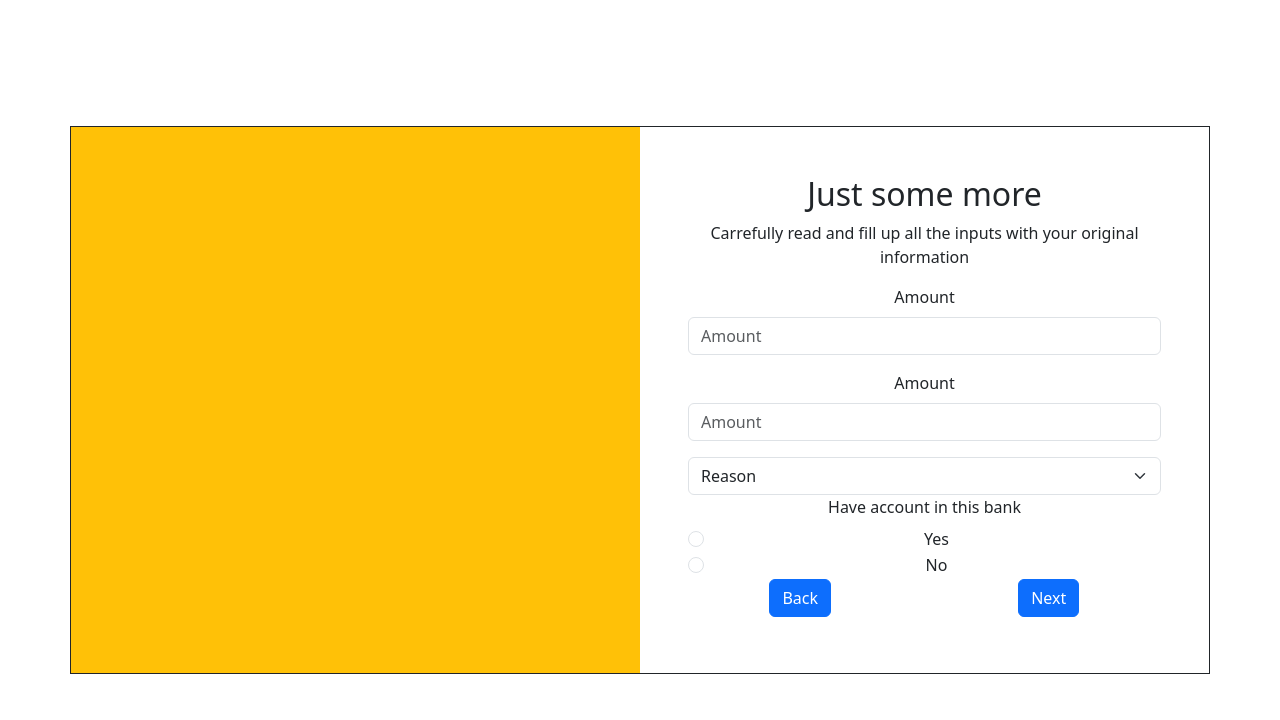
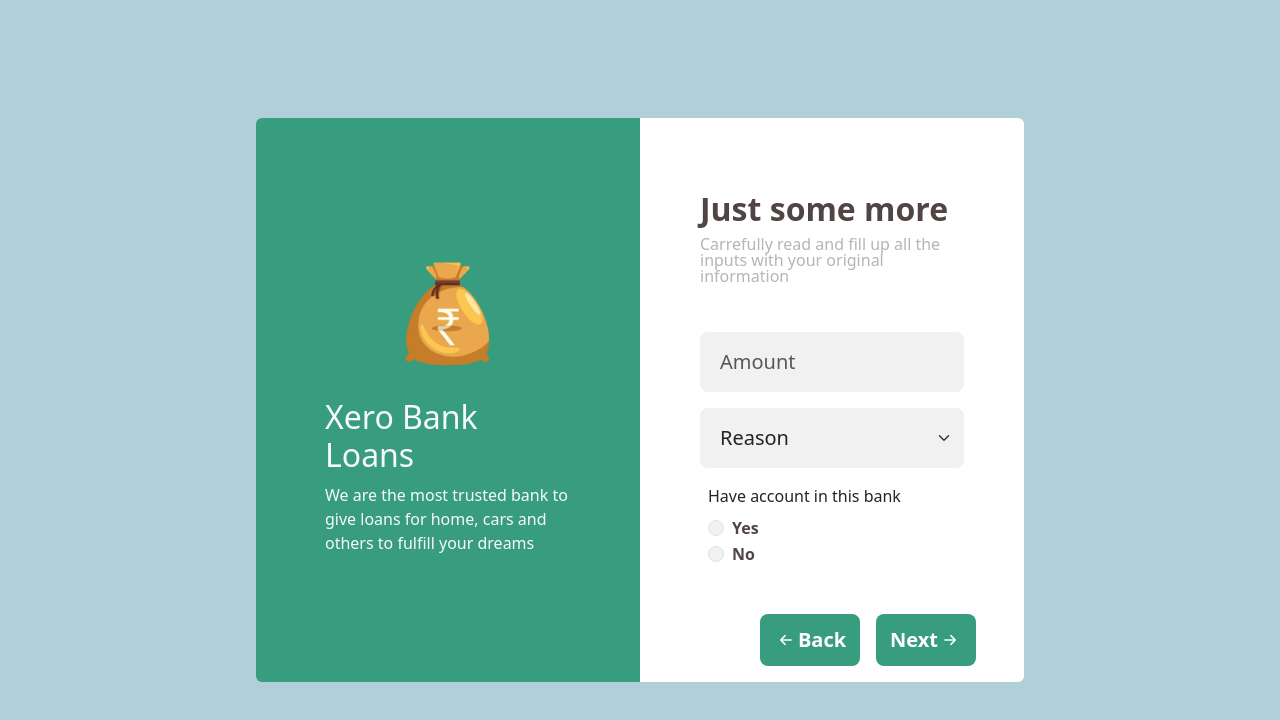
Before and after one commit to ErikSalva/tp-opcional-form2, a plain HTML site: page index.html in a window 1280 px wide. Drawn offline with nearby package versions, Linux system fonts and the light colour scheme.

Commit message:
Estilos css terminados

```diff
--- a/css/styles.css
+++ b/css/styles.css
@@ -1,10 +1,59 @@
 
 
 
-
+/* Estilos generales para centrar el contenido */
 body{
     display: flex;
-    text-align: center;
     align-items: center;
     height: 100vh;
+    justify-content: center;
+    background-color: rgb(177,207,217);
 }
+
+/* Estilo para el lado izquierdo del login */
+.bg-left-login{
+    background-color: rgb(56,157,126);
+}
+
+/* Estilo para botones primarios */
+.btn-primary{
+    background-color: rgb(56,157,126);
+    border: rgb(56,157,126);
+}
+
+
+.bg-input{
+    background-color: rgb(240,241,240);
+}
+
+/* Estilo para títulos con color personalizado */
+.text-color-tittle{
+    color: rgb(80,69,68);
+}
+
+
+.w-60{
+    width: 60%;
+}
+
+/* Estilo para los inputs del formulario */
+.form-input-login{
+    border: none;
+    padding: 15px 20px;
+}
+
+.icon-large{
+    font-size: 1.5rem;
+}
+
+.text-gris{
+    color: rgb(182,181,180);
+}
+
+
+/*Aumento el tamaño del contenedor para pantallas pequeñas */
+@media (max-width: 575.98px) {
+    .w-60 {
+        width: 90%; /* Ancho del 90% en pantallas pequeñas */
+    }
+}
--- a/index.html
+++ b/index.html
@@ -9,63 +9,74 @@
     <link rel="stylesheet" href="css/styles.css">
 </head>
 <body>
+    <!-- Contenedor principal con ancho del 60% -->
+    <div class="container w-60">
 
-    <div class="container border border-dark">
         <div class="row">
-            <div class="col-6 bg-warning ">
+
+            <!-- Contenedor lado izquierdo  -->
+            <div class="col bg-left-login d-none d-lg-flex py-sm-5 align-items-center justify-content-center  rounded-start col-lg-5 col-xl-6">
+                <div class="container w-75 d-flex flex-column align align-items-center justify-content-center">
+                    <div class="w-75">
+                        <img src="img/bolsa-rupias-indias.png" alt="" class="img-fluid">
+                    </div>
+                    <h2 class="text-light">Xero Bank Loans</h2>
+                    <p class="text-light">We are the most trusted bank to give loans for home, cars and others to fulfill your dreams<p>
+
+                </div>
 
             </div>
 
 
+            <!-- Contenedor lado derecho-->
+            <div class="col bg-white pt-sm-5 pb-sm-3 pt-2 pb-2 rounded-end">
 
-            <div class="col-6 p-5">
-                <h2>Just some more</h2>
-                <p>Carrefully read and fill up all the inputs with your original information</p>
+                <div class="container px-sm-5 pt-sm-4 px-3 pt-3">
 
+                    <h2 class="fw-bold text-color-tittle">Just some more</h2>
+                    <p class="text-gris mb-5 lh-1">Carrefully read and fill up all the inputs with your original information</p>
+                    <!-- Formulario -->
                     <form action="">
                         <div class="mb-3">
-                        <label for="" class="form-label">Amount</label>
-                        <input type="email" class="form-control" id="" placeholder="Amount">
+                            <input type="email" class="form-control bg-input form-control-lg form-input-login" id="" placeholder="Amount">
                         </div>
-                     <div class="mb-3">
-                        <label for="" class="form-label">Amount</label>
-                        <input type="email" class="form-control" id="" placeholder="Amount">
-                    </div>
-                    <select class="form-select">
+
+                        <select class="form-select bg-input mb-3 form-select-lg form-input-login">
                             <option selected>Reason</option>
                         </select>
 
-                    <div class="mb-2">
+                    </form>
+                    <!-- Opciones de radio -->
+                    <div class="mb-5 ms-2">
 
                         <label for="" class="form-label">Have account in this bank</label>
                         <div class="form-check">
-                            <input class="form-check-input" type="radio">
-                            <label class="form-check-label" for="">Yes</label>
+                            <input class="form-check-input bg-input" type="radio" name="flexRadioDefault" id="flexRadioDefault1">
+                            <label class="form-check-label fw-bold text-color-tittle" for="">Yes</label>
                         </div>
                         <div class="form-check">
-                            <input class="form-check-input" type="radio">
-                            <label class="form-check-label" for="">No</label>
-                        </div>
-                        <div class="row">
-                            <div class="col">
-                                <button class="btn btn-primary" type="submit">Back</button>
-                            </div>
-                            <div class="col">
-                                <button class="btn btn-primary" type="submit">Next</button>
-                            </div>
-                        </div>
+                            <input class="form-check-input bg-input" type="radio" name="flexRadioDefault" id="flexRadioDefault2" >
+                            <label class="form-check-label fw-bold text-color-tittle" for="">No</label>
                         </div>
 
-
-                </form>
                     </div>
+                    <!-- Botones de navegación -->
+                    <div class="container row d-flex justify-content-end ms-sm-4 ms-1 ">
+                        <button class="btn fw-bold col-sm-5  col-12 btn-primary btn-lg d-flex justify-content-center align-items-center mb-sm-0 mb-3" type="button"><i class="bi bi-arrow-left-short icon-large btn-responsive"></i>Back</button>
+                        <button class="btn fw-bold col-sm-5 col-12 btn-primary btn-lg d-flex justify-content-center align-items-center ms-sm-3 mb-sm-0 mb-3" type="button">Next <i class="bi bi-arrow-right-short icon-large btn-responsive"></i></button>
                     </div>
 
                 </div>
 
 
 
+            </div>
+        </div>
 
+    </div>
+
+    <!-- Script de Bootstrap -->
     <script src="https://cdn.jsdelivr.net/npm/bootstrap@5.3.3/dist/js/bootstrap.bundle.min.js" integrity="sha384-YvpcrYf0tY3lHB60NNkmXc5s9fDVZLESaAA55NDzOxhy9GkcIdslK1eN7N6jIeHz" crossorigin="anonymous"></script>
+
 </body>
 </html>
```
Lines whose indentation alone changed are shown as unchanged.
